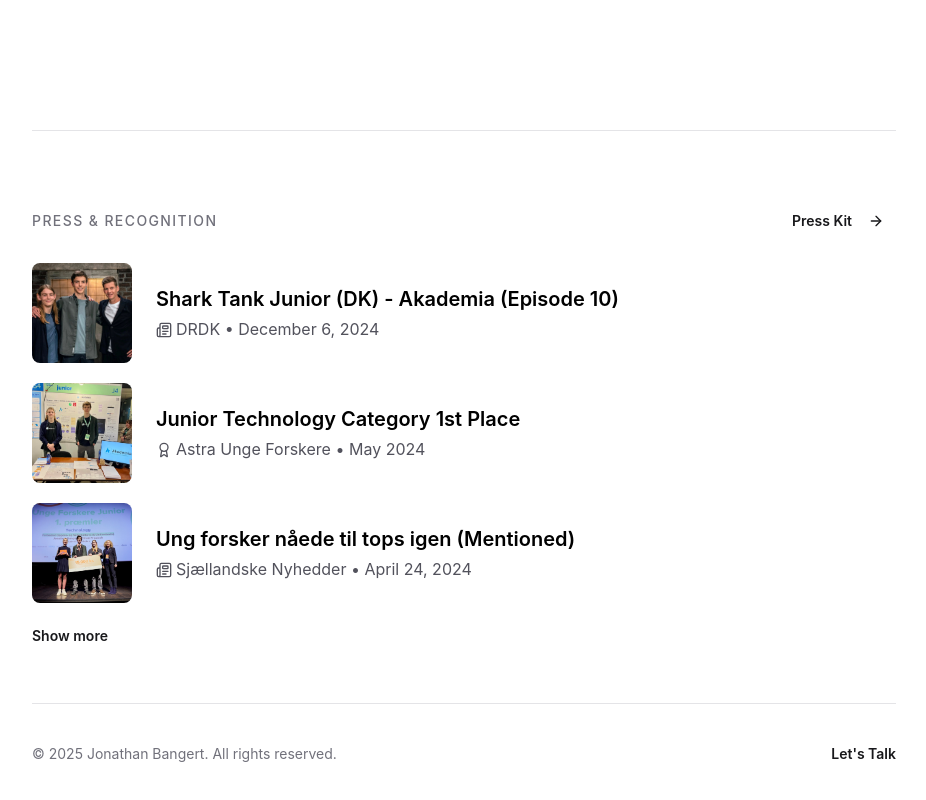
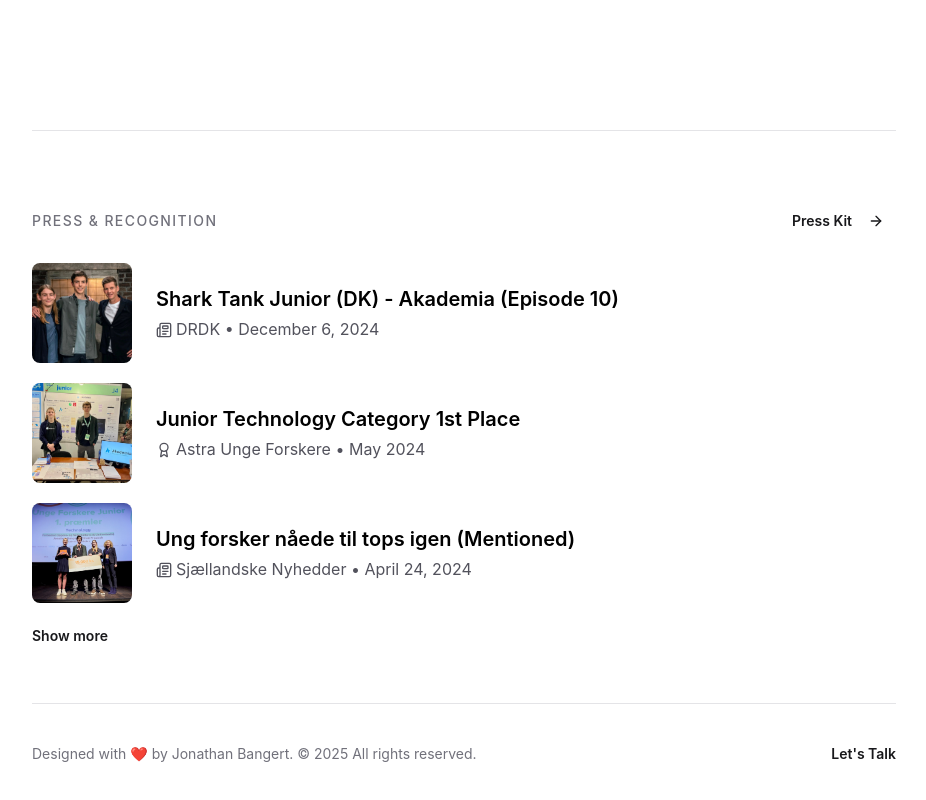
Before and after one commit to jonbng/folio, a Next.js app: page / in a window 1280 px wide. Shown: the part 2276-3076 px from the top of the page, without its empty margins (176-1102 px from the left). Built offline with nearby package versions, Linux system fonts and the light colour scheme; no server answers; the database is empty.

Commit message:
Better copyright line

```diff
--- a/src/app/page.tsx
+++ b/src/app/page.tsx
@@ -258,8 +258,8 @@
             <footer className="mt-14 pt-10 border-t border-zinc-200">
               <div className="flex justify-between items-center">
                 <p className="text-sm text-zinc-500">
-                  © {new Date().getFullYear()} Jonathan Bangert. All rights
-                  reserved.
+                  Designed with ❤️ by Jonathan Bangert. ©{" "}
+                  {new Date().getFullYear()} All rights reserved.
                 </p>
                 <ContactButton />
               </div>
```
